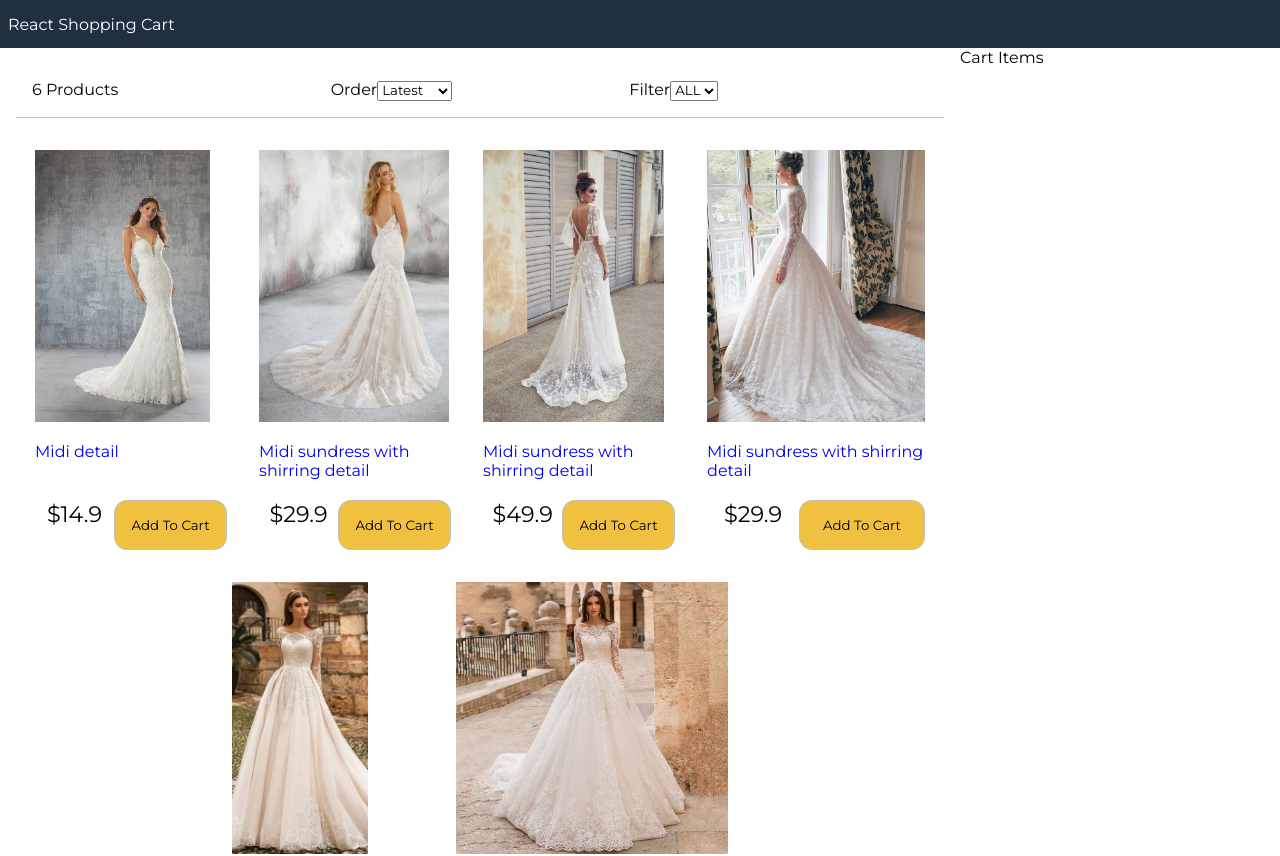
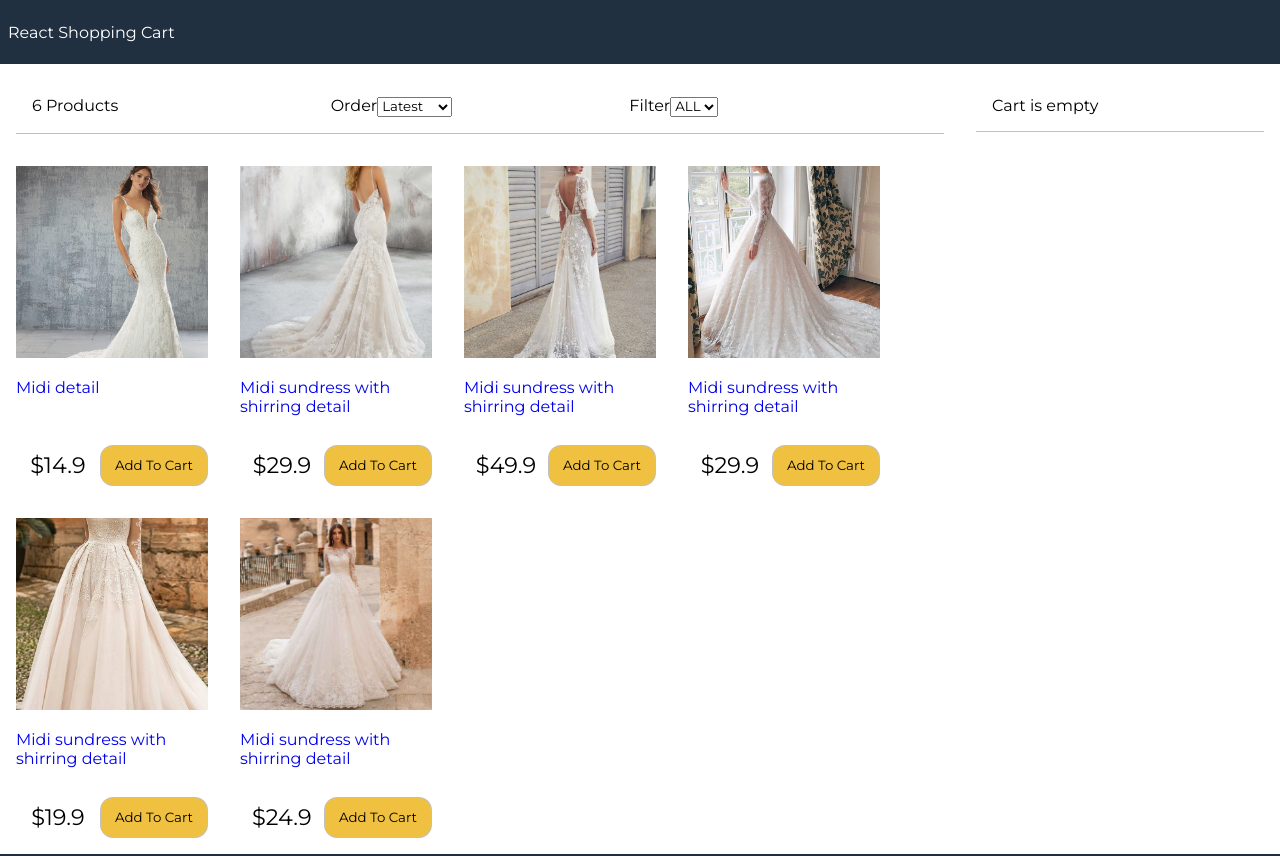
Before and after one commit to soyarnold/candle-shopping-cart, a React (Create React App) app: page / in a window 1280 px wide. Shown: the top 856 px of the page. Built offline with nearby package versions, Linux system fonts and the light colour scheme.

Commit message:
cart item quantity update

```diff
--- a/src/App.js
+++ b/src/App.js
@@ -3,16 +3,40 @@
 import data from "./data.json";
 import Products from "./components/Products";
 import Filter from "./components/Filter";
+import Cart from "./components/Cart";
 
 class App extends React.Component {
   constructor() {
     super();
     this.state = {
       products: data.products,
+      cartItems: [],
       size: "",
       sort: "",
     };
   }
+
+  removeFromCart = (product) => {
+    const cartItems = this.state.cartItems.slice();
+    this.setState({
+      cartItems: cartItems.filter((x) => x._id !== product._id),
+    });
+  };
+
+  addToCart = (product) => {
+    const cartItems = this.state.cartItems.slice();
+    let alreadyInCart = false;
+    cartItems.forEach((item) => {
+      if (item._id === product._id) {
+        item.count++;
+        alreadyInCart = true;
+      }
+    });
+    if (!alreadyInCart) {
+      cartItems.push({ ...product, count: 1 });
+    }
+    this.setState({ cartItems });
+  };
 
   sortProducts = (event) => {
     const sort = event.target.value;
@@ -67,9 +91,17 @@
                 filterProducts={this.filterProducts}
                 sortProducts={this.sortProducts}
               />
-              <Products products={this.state.products} />
+              <Products
+                products={this.state.products}
+                addToCart={this.addToCart}
+              />
             </div>
-            <div className="sidebar">Cart Items</div>
+            <div className="sidebar">
+              <Cart
+                cartItems={this.state.cartItems}
+                removeFromCart={this.removeFromCart}
+              />
+            </div>
           </div>
         </main>
         <footer>All right is reserved.</footer>
--- /dev/null
+++ b/src/components/Cart.js
@@ -0,0 +1,55 @@
+import React, { Component } from "react";
+import formatCurrency from "../util";
+
+export default class Cart extends Component {
+  render() {
+    const { cartItems } = this.props;
+    return (
+      <div>
+        {cartItems.length === 0 ? (
+          <div className="cart cart-header">Cart is empty</div>
+        ) : (
+          <div className={"cart cart-header"}>
+            You have {cartItems.length} items in the cart.
+          </div>
+        )}
+        <div className={"cart"}>
+          <ul className="cart-items">
+            {cartItems.map((item) => (
+              <li key={item._id}>
+                <div>
+                  <img src={item.image} alt={item.title} />
+                </div>
+                <div>
+                  <div>{item.title}</div>
+                  <div className="right">
+                    {formatCurrency(item.price)} x {item.count}
+                  </div>
+                  <button
+                    className="button"
+                    onClick={() => this.props.removeFromCart(item)}
+                  >
+                    Remove
+                  </button>
+                </div>
+              </li>
+            ))}
+          </ul>
+        </div>
+        {cartItems.length !== 0 && (
+          <div className="cart">
+            <div className="total">
+              <div>
+                Total:{" "}
+                {formatCurrency(
+                  cartItems.reduce((a, c) => a + c.price * c.count, 0)
+                )}
+              </div>
+              <button className="button primary">Proceed</button>
+            </div>
+          </div>
+        )}
+      </div>
+    );
+  }
+}
--- a/src/components/Products.js
+++ b/src/components/Products.js
@@ -15,7 +15,12 @@
                 </a>
                 <div className="product-price">
                   <div>{formatCurrency(product.price)}</div>
-                  <button className="button primary">Add To Cart</button>
+                  <button
+                    onClick={() => this.props.addToCart(product)}
+                    className="button primary"
+                  >
+                    Add To Cart
+                  </button>
                 </div>
               </div>
             </li>
--- a/src/index.css
+++ b/src/index.css
@@ -24,7 +24,7 @@
     "header"
     "main"
     "footer";
-  grid-template-rows: 3rem 1fr 3rem;
+  grid-template-rows: 4rem 1fr 4rem;
   grid-template-columns: 1fr;
   height: 100%;
 }
@@ -80,7 +80,7 @@
 .products {
   display: flex;
   flex-wrap: wrap;
-  justify-content: center;
+  justify-content: flex-start;
   align-items: center;
   padding: 0;
   margin: 0;
@@ -89,7 +89,7 @@
 
 .products li {
   flex: 0 1 12rem;
-  height: 25rem;
+  height: 20rem;
   padding: 1rem;
 }
 
@@ -101,13 +101,15 @@
 }
 
 .product img {
-  max-width: 17rem;
-  max-height: 17rem;
+  width: 12rem;
+  height: 12rem;
+  object-fit: cover;
 }
 
 .product-price {
   display: flex;
   justify-content: space-between;
+  align-items: center;
 }
 
 .product-price div,
@@ -121,7 +123,7 @@
 }
 
 .button {
-  padding: 1rem;
+  padding: 0.7rem;
   border: 0.1rem #c0c0c0 solid;
   background-color: #f0f0f0;
   cursor: pointer;
@@ -148,3 +150,58 @@
 .filter div {
   flex: 1;
 }
+
+/* cart */
+.cart {
+  padding: 1rem;
+  margin: 1rem;
+  display: flex;
+}
+
+.cart-header {
+  border-bottom: 0.1rem #c0c0c0 solid;
+}
+
+.cart-items {
+  padding: 0;
+  width: 100%;
+  list-style-type: none;
+}
+
+.cart-items img {
+  width: 5rem;
+  height: 7rem;
+  object-fit: cover;
+}
+
+.cart-items li {
+  display: flex;
+}
+
+.cart-items li div {
+  padding: 0.5rem;
+}
+
+.cart-items li div:last-child {
+  flex: 1;
+}
+
+.right {
+  text-align: right;
+}
+
+.total {
+  display: flex;
+  width: 100%;
+  justify-content: space-between;
+  align-items: center;
+}
+
+.total > {
+  font-size: 1.2rem;
+}
+
+.total > div,
+.toal > button {
+  flex: 1;
+}
```
